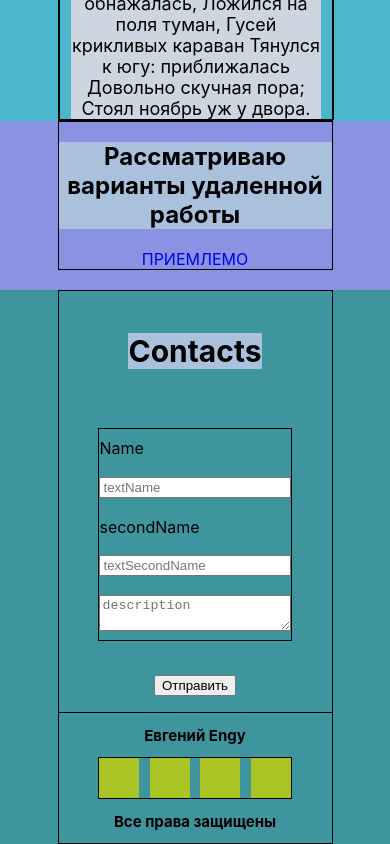
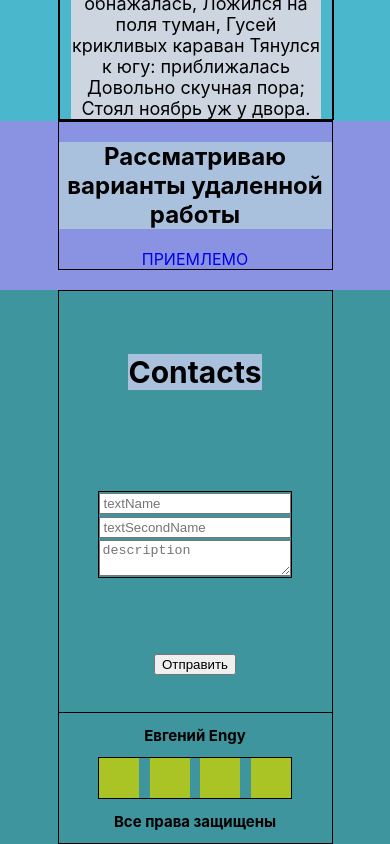
Before and after one commit to StepashkaSuicide/portfolio, a React (Create React App) app: page / in a window 390 px wide. Shown: the part 2772-3616 px from the top of the page. Built offline with nearby package versions, Linux system fonts and the light colour scheme.

Commit message:
1 part complete

```diff
--- a/src/contacts/Contacts.js
+++ b/src/contacts/Contacts.js
@@ -8,9 +8,9 @@ export const Contacts = () => {
         <div className={`${sContainer.container} ${s.contactsContainer}`}>
             <h2 className={s.title}>Contacts</h2>
             <div className={s.inputTextAreaBlock}>
-                <span>Name</span>
+                {/*<span>Name</span>*/}
                 <input  type="text"  placeholder={'textName'}/>
-                <span>secondName</span>
+                {/*<span>secondName</span>*/}
                 <input type="text" placeholder={'textSecondName'}/>
 
                <textarea placeholder={'description'}/>
--- a/src/contacts/Contacts.module.css
+++ b/src/contacts/Contacts.module.css
@@ -22,8 +22,8 @@
     flex-wrap: wrap;
     justify-content: space-around;
     border: 1px solid;
-    width: 70%;
-    height: 50%;
+    width: 100%;
+    height: 22%;
 
 
 }
@@ -33,7 +33,7 @@
     }
     .inputTextAreaBlock {
         width: 70%;
-        height: 50%;
+        height: 20%;
     }
 }
 @media (max-width: 360px) {
@@ -41,8 +41,8 @@
         font-size: 30px;
     }
     .inputTextAreaBlock {
-        width: 70%;
-        height: 60%;
+        width: 80%;
+        height: 20%;
     }
 }
 
```
